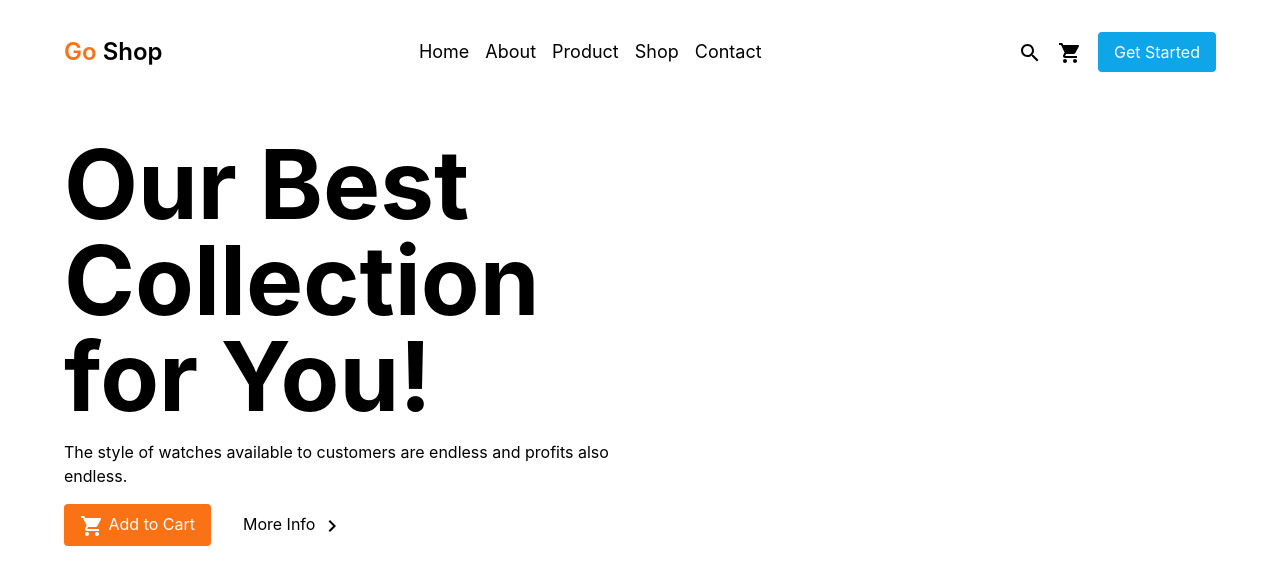
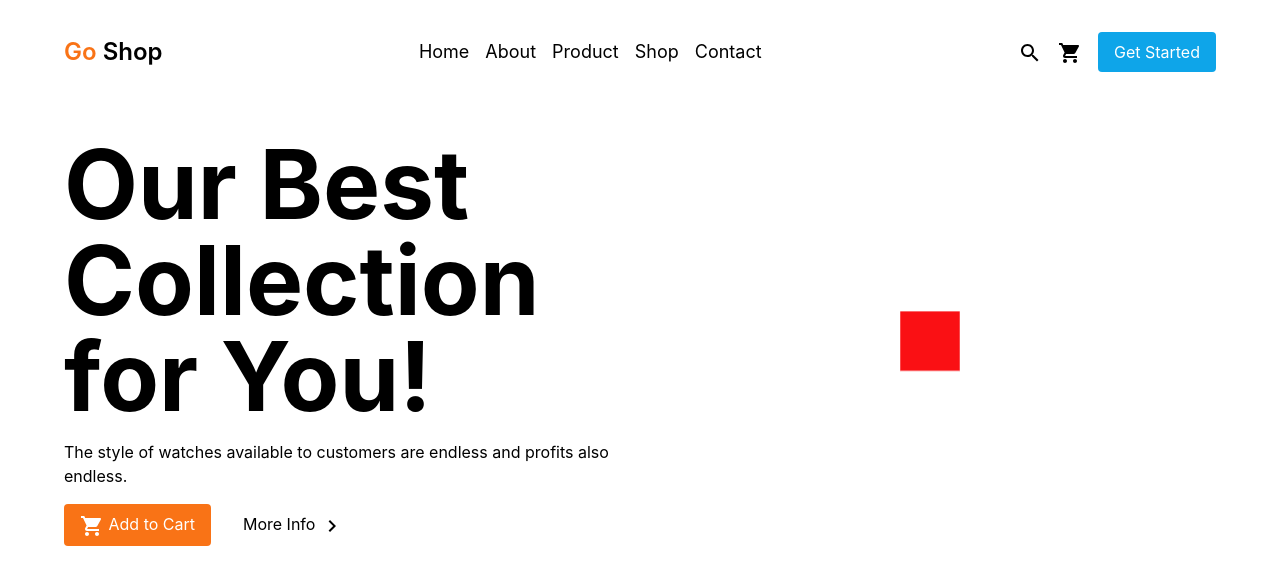
Before and after one commit to darikmohammed/go-shop-r3f, a React (Create React App) app: page / in a window 1280 px wide. Shown: the top 584 px of the page. Built offline with nearby package versions, Linux system fonts and the light colour scheme.

Commit message:
Add box to the scene

```diff
--- a/src/App.js
+++ b/src/App.js
@@ -1,3 +1,6 @@
+import { Canvas } from '@react-three/fiber';
+
+
 import ShoppingCartIcon from '@mui/icons-material/ShoppingCart';
 import NavigateNextIcon from '@mui/icons-material/NavigateNext';
 
@@ -20,7 +23,14 @@ function App() {
           </button>
         </div>
       </div>
-      <div className="" id="watch-canvas-container"></div>
+      <div className="" id="watch-canvas-container">
+        <Canvas>
+          <mesh>
+            <boxGeometry />
+            <meshBasicMaterial color={'#ff0000'} />
+          </mesh>
+        </Canvas>
+      </div>
     </div>
   );
 }
```
